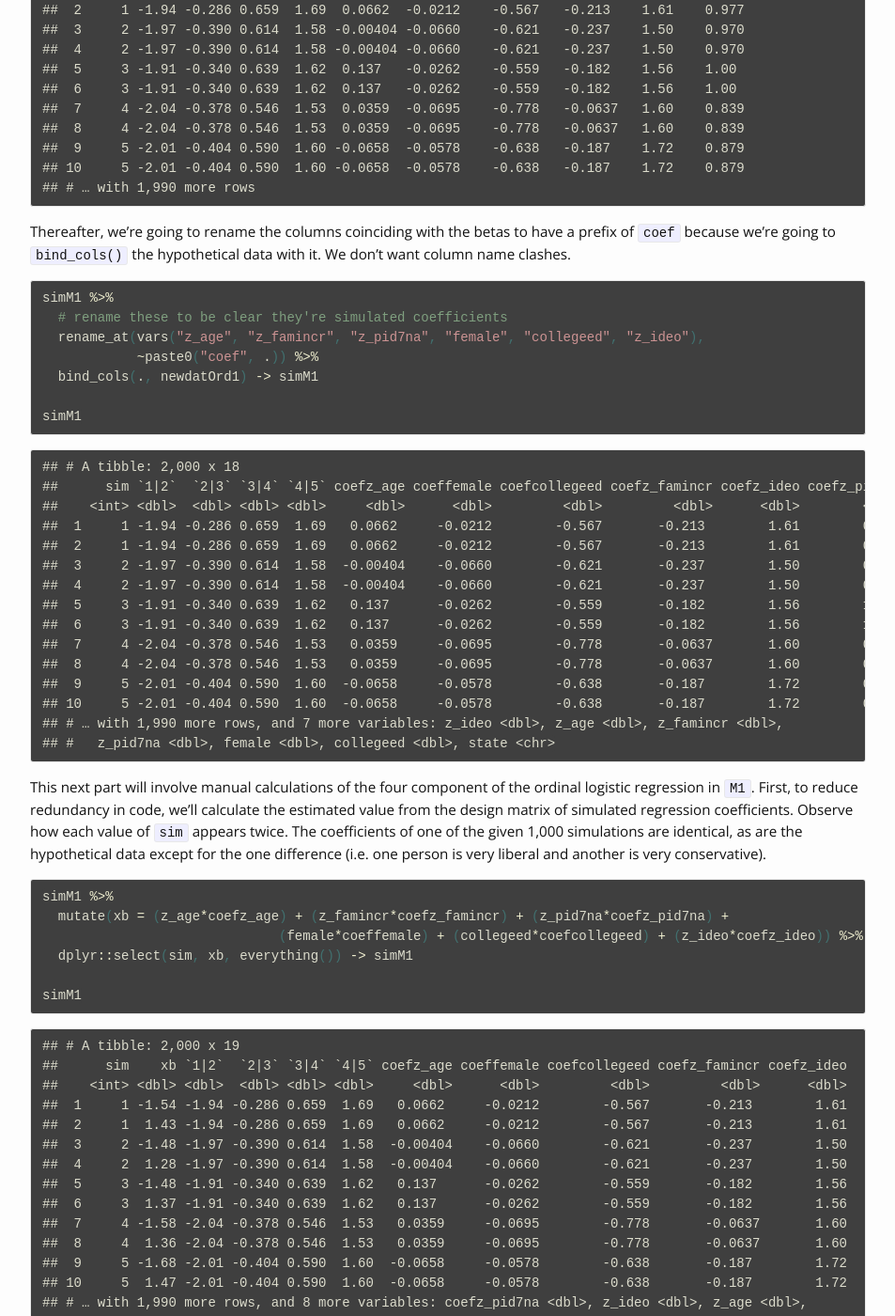
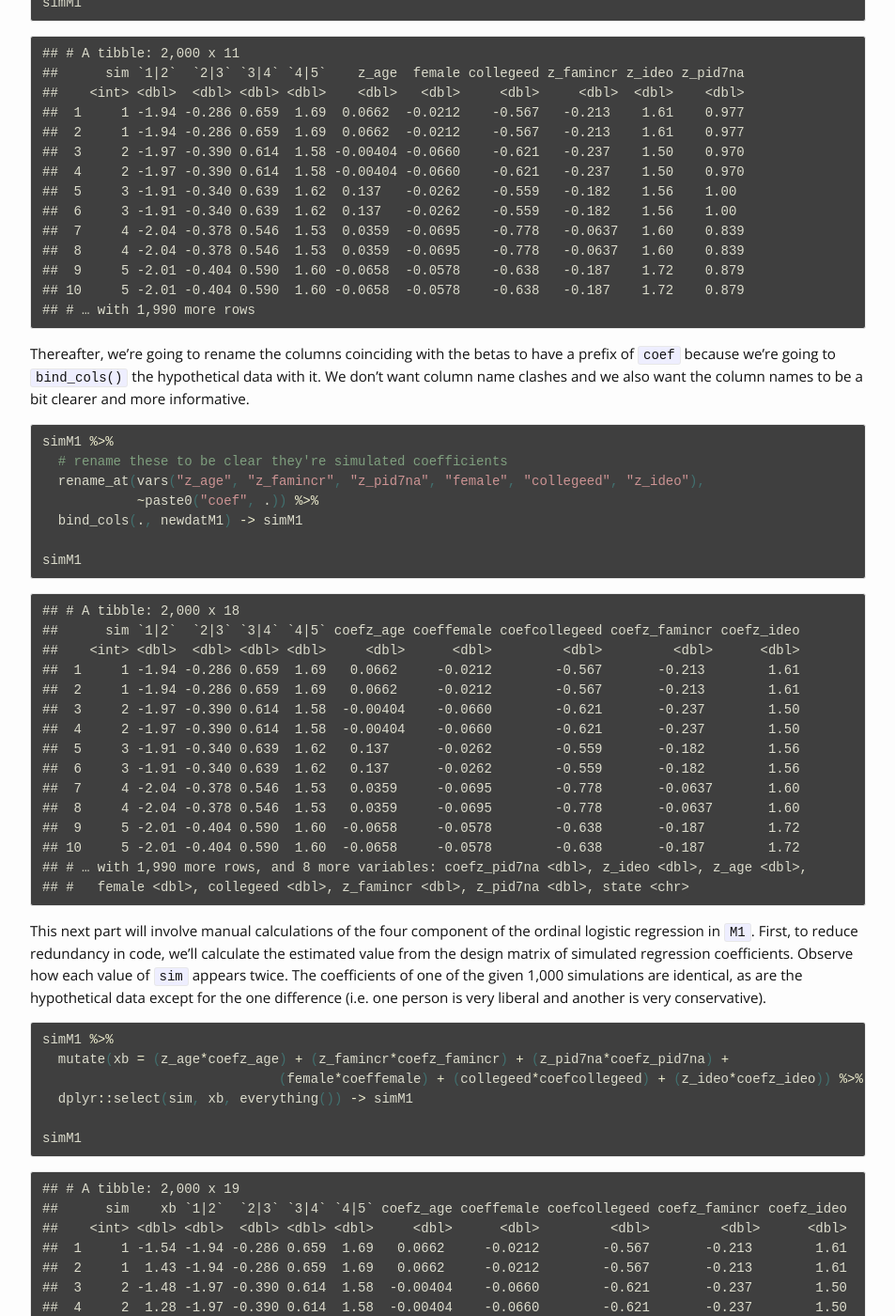
Before and after one commit to svmiller/svmiller.github.io, a Jekyll site: the page built from _posts/2020-04-13-summarizing-ordinal-models-with-simulation-multivariate-normal.md, in a window 1280 px wide and 1400 px high, scrolled down 6236 px. Shown: the whole window at 94% size, without its empty margins (163-1116 px from the left). Built offline with Jekyll 4.4.1, drawn with Linux system fonts in a browser that asks for light colours; nearby versions of some CDN libraries; some web fonts are replaced; comment, search, counter and statistics services are not loaded; some of the changed text lies outside the part shown.

Commit message:
naturally

````diff
--- a/_posts/2020-04-13-summarizing-ordinal-models-with-simulation-multivariate-normal.md
+++ b/_posts/2020-04-13-summarizing-ordinal-models-with-simulation-multivariate-normal.md
@@ -25,9 +25,9 @@
   src="https://cdn.mathjax.org/mathjax/latest/MathJax.js?config=TeX-MML-AM_CHTML">
 </script>
 
-This is a simple add-on to my previous post on [how to make the most of your regression model](http://svmiller.com/blog/2020/04/post-estimation-simulation-trump-vote-midwest/). Therein, part of that post, largely targeted to [my grad-level methods class](http://post8000.svmiller.com/), talked about extracting quantities of interest from the regression model through simulation. Therein, I mention a pseudo-Bayesian (or "informal Bayesian", per [Gelman and Hill's (2007, Chp. 7) language](http://www.stat.columbia.edu/~gelman/arm/)) approach that leans on the multivariate normal distribution. Subject to approximate regularity conditions and sample size, the conditional distribution of a quantity of interest, given the observed data, can be approximated with a multivariate normal distribution with parameters derived from the regression model. These are the betas from the regression model with a variance provided by the variance-covariance matrix. This is a clever approach, even as the pseudo-Bayesian aspect of it is that there is no prior distribution on the model parameters even as prior distributions are sine qua non features of Bayesian analysis. Instead, this approach sweeps the importance of prior assumptions under the rug because the dependence of the posterior distribution on prior assumptions disappears with large enough posterior samples. Typically, 1,000 simulations are enough to do the trick.
+This is a simple add-on to my previous post on [how to make the most of your regression model](http://svmiller.com/blog/2020/04/post-estimation-simulation-trump-vote-midwest/). Part of that post, largely targeted to [my grad-level methods class](http://post8000.svmiller.com/), talked about extracting quantities of interest from the regression model through simulation. I mention a pseudo-Bayesian (or "informal Bayesian", per [Gelman and Hill's (2007, Chp. 7) language](http://www.stat.columbia.edu/~gelman/arm/)) approach that leans on the multivariate normal distribution. Subject to approximate regularity conditions and sample size, the conditional distribution of a quantity of interest, given the observed data, can be approximated with a multivariate normal distribution with parameters derived from the regression model. These are the betas from the regression model with a variance provided by the variance-covariance matrix. This is a clever approach, even as the pseudo-Bayesian aspect of it is that there is no prior distribution on the model parameters even as prior distributions are sine qua non features of Bayesian analysis. Instead, this approach sweeps the importance of prior assumptions under the rug because the dependence of the posterior distribution on prior assumptions disappears with large enough posterior samples. Typically, 1,000 simulations are enough to do the trick.
 
-This approach is well supported for two types of models: 1) linear models and 2) generalized linear models with binary dependent variables. Those are at least the applications with which I'm most familiar and it's where I've seen this approach done the most. It's also where I've done it the most myself. I haven't seen it as often with ordinal models. To be clear, [the `sim()` function in the `arm` package](https://github.com/cran/arm/blob/master/R/sim.R) offers support for `polr()` function in the `MASS` package. However, there is no functionality for ordinal models estimated from the `ordinal` package. This is unfortunate because the ordinal package has the fullest suite of ordinal models and has great support for all sorts of mixed model extensions. Compounding matters, however, is the absence of intuitive prediction functions for those mixed models.
+This approach is well supported for two types of models: 1) linear models and 2) generalized linear models with binary dependent variables. Those are at least the applications with which I'm most familiar and it's where I've seen this approach done the most. It's also where I've done it the most myself. I haven't seen it as often with ordinal models. To be clear, [the `sim()` function in the `arm` package](https://github.com/cran/arm/blob/master/R/sim.R) offers support for `polr()` function in the `MASS` package. However, there is no functionality for ordinal models estimated from the `ordinal` package. This is unfortunate because the ordinal package has the most comprehensive suite of ordinal models and has great support for all sorts of mixed model extensions. Compounding matters, however, is the absence of intuitive prediction functions for those mixed ordinal models in the `ordinal` package.
 
 I think what I offer here is a reasonable workaround for these limitations while still hewing to how Gelman and Hill (2007) talk about model simulation. I offer this with three caveats. First, I really need to think of a wrapper function for this that can account for the varying levels in the dependent variable. Everything here is hand-coded. Second, I'm going to focus on just simulations of the fixed effects parameters. I think this is reasonable since most quantities of interest a reviewer will want to see in my field (political science) will care just about the fixed effects. Third, and related to the second point, more complicated simulations and predictions including things like random slopes in addition to varying levels of the random effect are probably better done with a fully Bayesian approach. `tidybayes` and `brms` offer great support for these approaches.
 
@@ -43,7 +43,7 @@
 library(kableExtra) # for pretty tables
 ```
 
-Here's a table of contents as well.
+And here's a table of contents.
 
 1. [The Data and the Model(s)](#datamodels)
 2. [Better Summarize the Uncertainty of the Model Parameters](#summarizeuncertainty)
@@ -53,7 +53,7 @@
 
 Much like [the previous post](http://svmiller.com/blog/2020/04/post-estimation-simulation-trump-vote-midwest/), I'll be using a subset of white voters in five Midwestern states shortly after the 2016 presidential election. These five states are Indiana, Michigan, Ohio, Pennsylvania, and Wisconsin. The data ultimately come from the 2016 Cooperative Congressional Election Study (CCES), but are made available in the `TV16` data frame from [my `post8000r` package](https://github.com/svmiller/post8000r).
 
-We want an ordinal model in lieu of the binary GLM from the previous post. So, this post will see to explain variation in one of the four racism variables that are included in the data. We'll focus on the `whiteadv` question in the data. Herein, a respondent is given a statement of "white people in the U.S. have certain advantages because of the color of their skin." The respondent's response to this prompt ranges from 1 (Strongly agree) to 5 (Strongly disagree). Per [Christopher D. DeSante and Candis W. Smith](https://www.christopherdesante.com/wp-content/uploads/2018/08/dsFIREapsa18.pdf), higher values indicate higher levels of cognitive racism. Conceptually, this is defining racism as a respondents’ awareness of racism, or lack thereof.
+We want an ordinal model in lieu of the binary GLM from the previous post. So, this post will see to explain variation in one of the four racism variables that are included in the data. We'll focus on the `whiteadv` question in the data. Herein, a respondent is given a statement of "white people in the U.S. have certain advantages because of the color of their skin." The respondent's response to this prompt ranges from 1 (strongly agree) to 5 (strongly disagree). Per [Christopher D. DeSante and Candis W. Smith](https://www.christopherdesante.com/wp-content/uploads/2018/08/dsFIREapsa18.pdf), higher values indicate higher levels of cognitive racism. Conceptually, this is capturing/coding the concept of racism as a respondents’ awareness (or lack thereof) of structural racism and white privilege that have been defining features of American life for centuries.
 
 We'll propose a simple---and to be clear: not causal---model that regresses this dependent variable on five covariates: the respondent's age, whether the respondent is a woman, whether the respondent has a college diploma, the household income of the respondent, the respondent's ideology (L to C, five-point scale), and the respondent's partisanship (D to R, seven-point scale). We'll add a random effect for the state, but we won't unpack it here. Again, I think this approach is better when focused on just the fixed effects.
 
@@ -163,11 +163,11 @@
 
 Ordinal logistic regression coefficients are chores to interpret, but here's how you'd take a stab at relaying this model output to the audience. Observe, for example, that the college education coefficient is -.638. That is negative and statistically significant (i.e. the absolute value of the *z*-value is over 11). Thus, the natural logged odds of observing a 5 versus a 1, 2, 3, or 4 decreases by about -.638 for a one-unit increase in college education (i.e. going from not having a four-year college diploma to having a college diploma). The natural logged odds of observing a 4 versus a 3, 2, or 1 for the same one-unit increase decreases by -.638. These are contingent on the assumptions of the ordinal logistic model (i.e. parallel lines) that I don't belabor here.
 
-I noticed in [my grad-level methods lab](https://github.com/svmiller/post8000/blob/master/lab-scripts/ordinal-logistic-regression-lab.R) and [seemingly to a sympathetic audience on Twitter](https://twitter.com/stevenvmiller/status/1245426370425085953) that ordinal models are a pain in the ass to both estimate for a lay audience and communicate to a lay audience. If this is the DV you're handed, they're more honest than the OLS model even as the latent variable assumption of the ordinal model maps (kinda) well (enough) to OLS. Alas, be prepared to communicate your model graphically, and with quantities of interest, if this is the model you're running.
+I noted in [my grad-level methods lab](https://github.com/svmiller/post8000/blob/master/lab-scripts/ordinal-logistic-regression-lab.R) and [seemingly to a sympathetic audience on Twitter](https://twitter.com/stevenvmiller/status/1245426370425085953) that ordinal models are a pain in the ass to both estimate for a lay audience and communicate to a lay audience. If this is the DV you're handed, they're more honest than the OLS model even as the latent variable assumption of the ordinal model maps (kinda) well (enough) to what the OLS estimator does. Alas, be prepared to communicate your model graphically, and with quantities of interest, if this is the model you're running.
 
 ## Better Summarize the Uncertainty of the Model Parameters {#summarizeuncertainty}
 
-I'll refer the reader to [Chapter 7 of Gelman and Hill (2007)](http://www.stat.columbia.edu/~gelman/arm/) for how the multivariate normal distribution is a novel way of simulating uncertainty regarding the model output from a generalized linear model. I'll only note here that simulating values from a multivariate normal distribution of the ordinal model reequires only the vector of regression coefficients and the variance-covariance matrix of the fitted model. I'll also reiterate that the simulations we'll be doing won't include the random effect. I'm sure I could add it to the coefficient vector if I wanted but most applications (i.e. reviewers) don't care about the random effect and I again refer the reader to fully Bayesian solutions if they want to include it.
+I'll refer the reader to [Chapter 7 of Gelman and Hill (2007)](http://www.stat.columbia.edu/~gelman/arm/) for how the multivariate normal distribution is a novel way of simulating uncertainty regarding the model output from a generalized linear model. I'll only note here that simulating values from a multivariate normal distribution of the ordinal model requires only the vector of regression coefficients and the variance-covariance matrix of the fitted model. I'll also reiterate that the simulations we'll be doing won't include the random effect. I'm sure I could add it to the coefficient vector if I wanted to do it, but most applications (i.e. most reviewers) don't care about the random effect because the random effect in the mixed effects model is mostly there to make standard errors for contextual effects (i.e. state-level covariates in a context like this, had I included them) more conservative.  I again refer the reader to fully Bayesian solutions with `brms` and `tidybayes` if they wanted to do this.
 
 With that in mind, let's extract the vector of coefficient estimates, the variance-covariance matrix (omitting the random effect of the state), and get 1,000 simulations from a multivariate normal distribution with these parameters. The `MASS` package has this as the `mvrnorm()` function, but I won't directly load the `MASS` package because of function clashes with `tidyverse`.
 
@@ -180,7 +180,7 @@
 set.seed(8675309) # Jenny, I got your number...
 simM1 <- MASS::mvrnorm(1000, coefM1, vcovM1) %>% tbl_df() %>% # 1,000 sims, convert matrix to tbl
   mutate(sim = seq(1:1000)) %>% # create simulation identifier
-  dplyr::select(sim, everything()) # make it first in the data
+  dplyr::select(sim, everything()) # make sim column first in the data
 ```
 
 From here, you can offer another summary of the uncertainty of the model's parameters. This code will admittedly be a little convoluted.
@@ -238,7 +238,9 @@
 
 I offer this as a potential solution for how to make predictions based on the model output and how to summarize the uncertainty around those predictions without an analytic solution. This had been dogging me for a while. Apparently I'm not the only one, judging from [a search of stackoverflow](https://www.google.com/search?q=make+predictions+ordinal+model+clmm+site:stackoverflow.com). Here's how I think you can do this.
 
-First, get about 1,000 simulations from a multivariate normal distribution, given the model's parameters. We already did this and saved them as the `simM1` object. Second, get some hypothetical data as a quantity of interest. In my humble opinion, this is critical for anyone estimating and presenting ordinal models and the quantity of interest should be tailored to a quantity of interest. It will be imperative for the researcher to keep things simple and intuitive, given how much goes into an ordinal model. With that in mind, let's use the `data_grid()` function from modelr to create two observations that are typical in every way except one. One observation is a person who is very liberal. The other observation is a person who is very conservative. Do note, we're going to eschew matrix multiplication so we're going to repeat the data a bit.
+First, get about 1,000 simulations from a multivariate normal distribution, given the model's parameters. We already did this and saved the simulations as the `simM1` object. Second, get some hypothetical data as a quantity of interest. In my humble opinion, this is critical for anyone estimating and presenting ordinal models and the quantity of interest should be tailored to a quantity of interest. It will be imperative for the researcher to keep things simple and intuitive, given how much goes into an ordinal model. Tailor the quantity of interest to the story you want to tell from your model.
+
+With that in mind, let's use the `data_grid()` function from `modelr` to create two observations that are typical in every way except one. One observation is a person who is very liberal. The other observation is a person who is very conservative. Do note, we're going to eschew matrix multiplication so we're going to repeat the data a bit.
 
 
 ```r
@@ -300,7 +303,7 @@
 ## # … with 1,990 more rows
 ```
 
-Thereafter, we're going to rename the columns coinciding with the betas to have a prefix of `coef` because we're going to `bind_cols()` the hypothetical data with it. We don't want column name clashes.
+Thereafter, we're going to rename the columns coinciding with the betas to have a prefix of `coef` because we're going to `bind_cols()` the hypothetical data with it. We don't want column name clashes and we also want the column names to be a bit clearer and more informative.
 
 
 ```r
@@ -308,27 +311,27 @@
   # rename these to be clear they're simulated coefficients
   rename_at(vars("z_age", "z_famincr", "z_pid7na", "female", "collegeed", "z_ideo"),
             ~paste0("coef", .)) %>%
-  bind_cols(., newdatOrd1) -> simM1
+  bind_cols(., newdatM1) -> simM1
 
 simM1
 ```
 
 ```
 ## # A tibble: 2,000 x 18
-##      sim `1|2`  `2|3` `3|4` `4|5` coefz_age coeffemale coefcollegeed coefz_famincr coefz_ideo coefz_pid7na
-##    <int> <dbl>  <dbl> <dbl> <dbl>     <dbl>      <dbl>         <dbl>         <dbl>      <dbl>        <dbl>
-##  1     1 -1.94 -0.286 0.659  1.69   0.0662     -0.0212        -0.567       -0.213        1.61        0.977
-##  2     1 -1.94 -0.286 0.659  1.69   0.0662     -0.0212        -0.567       -0.213        1.61        0.977
-##  3     2 -1.97 -0.390 0.614  1.58  -0.00404    -0.0660        -0.621       -0.237        1.50        0.970
-##  4     2 -1.97 -0.390 0.614  1.58  -0.00404    -0.0660        -0.621       -0.237        1.50        0.970
-##  5     3 -1.91 -0.340 0.639  1.62   0.137      -0.0262        -0.559       -0.182        1.56        1.00
-##  6     3 -1.91 -0.340 0.639  1.62   0.137      -0.0262        -0.559       -0.182        1.56        1.00
-##  7     4 -2.04 -0.378 0.546  1.53   0.0359     -0.0695        -0.778       -0.0637       1.60        0.839
-##  8     4 -2.04 -0.378 0.546  1.53   0.0359     -0.0695        -0.778       -0.0637       1.60        0.839
-##  9     5 -2.01 -0.404 0.590  1.60  -0.0658     -0.0578        -0.638       -0.187        1.72        0.879
-## 10     5 -2.01 -0.404 0.590  1.60  -0.0658     -0.0578        -0.638       -0.187        1.72        0.879
-## # … with 1,990 more rows, and 7 more variables: z_ideo <dbl>, z_age <dbl>, z_famincr <dbl>,
-## #   z_pid7na <dbl>, female <dbl>, collegeed <dbl>, state <chr>
+##      sim `1|2`  `2|3` `3|4` `4|5` coefz_age coeffemale coefcollegeed coefz_famincr coefz_ideo
+##    <int> <dbl>  <dbl> <dbl> <dbl>     <dbl>      <dbl>         <dbl>         <dbl>      <dbl>
+##  1     1 -1.94 -0.286 0.659  1.69   0.0662     -0.0212        -0.567       -0.213        1.61
+##  2     1 -1.94 -0.286 0.659  1.69   0.0662     -0.0212        -0.567       -0.213        1.61
+##  3     2 -1.97 -0.390 0.614  1.58  -0.00404    -0.0660        -0.621       -0.237        1.50
+##  4     2 -1.97 -0.390 0.614  1.58  -0.00404    -0.0660        -0.621       -0.237        1.50
+##  5     3 -1.91 -0.340 0.639  1.62   0.137      -0.0262        -0.559       -0.182        1.56
+##  6     3 -1.91 -0.340 0.639  1.62   0.137      -0.0262        -0.559       -0.182        1.56
+##  7     4 -2.04 -0.378 0.546  1.53   0.0359     -0.0695        -0.778       -0.0637       1.60
+##  8     4 -2.04 -0.378 0.546  1.53   0.0359     -0.0695        -0.778       -0.0637       1.60
+##  9     5 -2.01 -0.404 0.590  1.60  -0.0658     -0.0578        -0.638       -0.187        1.72
+## 10     5 -2.01 -0.404 0.590  1.60  -0.0658     -0.0578        -0.638       -0.187        1.72
+## # … with 1,990 more rows, and 8 more variables: coefz_pid7na <dbl>, z_ideo <dbl>, z_age <dbl>,
+## #   female <dbl>, collegeed <dbl>, z_famincr <dbl>, z_pid7na <dbl>, state <chr>
 ```
 
 This next part will involve manual calculations of the four component of the ordinal logistic regression in `M1`. First, to reduce redundancy in code, we'll calculate the estimated value from the design matrix of simulated regression coefficients. Observe how each value of `sim` appears twice. The coefficients of one of the given 1,000 simulations are identical, as are the hypothetical data except for the one difference (i.e. one person is very liberal and another is very conservative).
@@ -358,7 +361,7 @@
 ##  9     5 -1.68 -2.01 -0.404 0.590  1.60  -0.0658     -0.0578        -0.638       -0.187        1.72
 ## 10     5  1.47 -2.01 -0.404 0.590  1.60  -0.0658     -0.0578        -0.638       -0.187        1.72
 ## # … with 1,990 more rows, and 8 more variables: coefz_pid7na <dbl>, z_ideo <dbl>, z_age <dbl>,
-## #   z_famincr <dbl>, z_pid7na <dbl>, female <dbl>, collegeed <dbl>, state <chr>
+## #   female <dbl>, collegeed <dbl>, z_famincr <dbl>, z_pid7na <dbl>, state <chr>
 ```
 
 Now, we'll calculate the four logits in the model. Recall, as I made this mistake earlier, most ordinal software packages *subtract* the design matrix from the particular thetas/alphas. While we're at it, we'll convert the logits to probabilities.
@@ -424,7 +427,7 @@
                      "Somewhat Disagree", "Strongly Disagree"))) %>%
   mutate_if(is.numeric, ~round(., 3)) %>%
    kable(., format="html", table.attr='id="stevetable"',
-         col.names=c("Ideology Group", "Level of Agreement with White Privilege/Advantage", "Mean(Probability)", "Lower Bound", "Upper Bound"),
+         col.names=c("Ideology Group", "Level of Acknowledgement of White Privilege", "Mean(Probability)", "Lower Bound", "Upper Bound"),
          align = c("l","l","c","c","c"))
 ```
 
@@ -432,7 +435,7 @@
  <thead>
   <tr>
    <th style="text-align:left;"> Ideology Group </th>
-   <th style="text-align:left;"> Level of Agreement with White Privilege/Advantage </th>
+   <th style="text-align:left;"> Level of Acknowledgement of White Privilege </th>
    <th style="text-align:center;"> Mean(Probability) </th>
    <th style="text-align:center;"> Lower Bound </th>
    <th style="text-align:center;"> Upper Bound </th>
````
Also changed, not shown: other parts of _posts/2020-04-13-summarizing-ordinal-models-with-simulation-multivariate-normal.md (+2 -1 lines), _source/2020-04-13-summarizing-ordinal-models-with-simulation-multivariate-normal.Rmd (+15 -12 lines).
